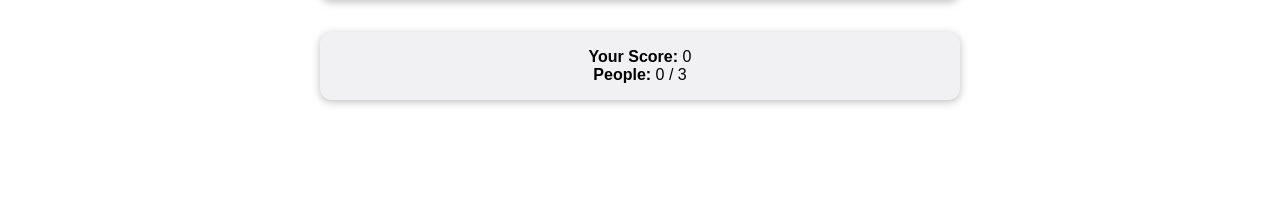
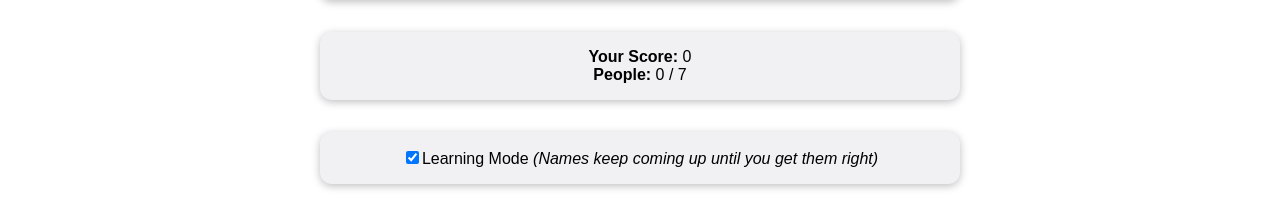
Before and after one commit to eschluntz/name-game, a Vue app: page / in a window 1280 px wide. Both pictures are taken after a click on the button "Play Now". Shown: the part 609-822 px from the top of the page. Before the commit the page ends 800 px from the top, so only its background shows below. Built offline with nearby package versions, Linux system fonts and the light colour scheme.

Commit message:
learning mode

```diff
--- a/src/App.vue
+++ b/src/App.vue
@@ -9,13 +9,17 @@
     </face-card>
     <the-score :score="score" :index="index" :total="people.length">
     </the-score>
+    <div class="card">
+      <input type="checkbox" v-model="learningMode"/><span>Learning Mode </span>
+      <em>(Names keep coming up until you get them right)</em>
+    </div>
   </div>
   <game-over v-else @play-again="playAgain" :score="score">
   </game-over>
 </template>
 
 <script>
-import { shuffle, peopleData } from './util.js'
+import { shuffle, deepCopy, peopleData } from './util.js'
 
 import FaceCard from './components/FaceCard.vue';
 import TopBar from './components/TopBar.vue';
@@ -38,7 +42,8 @@ export default {
       index: 0,
       roundCountKey: 0,
       gameState: "start", // start | play | over
-      people: shuffle(peopleData),
+      people: shuffle(deepCopy(peopleData)),
+      learningMode: true,
     };
   },
   computed: {
@@ -52,7 +57,7 @@ export default {
     },
     nextPerson(win, timeRemaining, score) {
       this.roundCountKey++; // used to force re-render the game
-      if (win) {
+      if (!this.learningMode || win) {
         this.score += score;
         this.index++;
         if (this.index >= this.people.length) {
@@ -70,7 +75,7 @@ export default {
       this.score = 0;
       this.index = 0;
       this.gameState = "play";
-      this.people = shuffle(peopleData)
+      this.people = shuffle(deepCopy(peopleData))
     },
   }
 };
--- a/src/util.js
+++ b/src/util.js
@@ -8,12 +8,16 @@ export function shuffle(array) {
   return shuffledArray;
 }
 
+export function deepCopy(originalObj) {
+  return JSON.parse(JSON.stringify(originalObj))
+}
+
 export var peopleData = [
-  // {
-  //   name: 'Satya Nadella',
-  //   faceUrl:
-  //     'https://upload.wikimedia.org/wikipedia/commons/thumb/7/78/MS-Exec-Nadella-Satya-2017-08-31-22_%28cropped%29.jpg/330px-MS-Exec-Nadella-Satya-2017-08-31-22_%28cropped%29.jpg',
-  // },
+  {
+    name: 'Satya Nadella',
+    faceUrl:
+      'https://upload.wikimedia.org/wikipedia/commons/thumb/7/78/MS-Exec-Nadella-Satya-2017-08-31-22_%28cropped%29.jpg/330px-MS-Exec-Nadella-Satya-2017-08-31-22_%28cropped%29.jpg',
+  },
   {
     name: 'Elon Musk',
     faceUrl:
@@ -24,21 +28,21 @@ export var peopleData = [
     faceUrl:
       'https://upload.wikimedia.org/wikipedia/commons/thumb/e/e1/%D0%A2%D0%B8%D0%BC_%D0%9A%D1%83%D0%BA_%2802-09-2021%29.jpg/330px-%D0%A2%D0%B8%D0%BC_%D0%9A%D1%83%D0%BA_%2802-09-2021%29.jpg',
   },
-  // {
-  //   name: 'Sundar Pichai',
-  //   faceUrl:
-  //     'https://upload.wikimedia.org/wikipedia/commons/thumb/d/d6/Sundar_Pichai_%282023%29_cropped.jpg/330px-Sundar_Pichai_%282023%29_cropped.jpg',
-  // },
-  // {
-  //   name: 'Mark Zuckerberg',
-  //   faceUrl:
-  //     'https://upload.wikimedia.org/wikipedia/commons/thumb/1/18/Mark_Zuckerberg_F8_2019_Keynote_%2832830578717%29_%28cropped%29.jpg/330px-Mark_Zuckerberg_F8_2019_Keynote_%2832830578717%29_%28cropped%29.jpg',
-  // },
-  // {
-  //   name: 'Jensen Huang',
-  //   faceUrl:
-  //     'https://upload.wikimedia.org/wikipedia/commons/thumb/c/c4/Jensen_Huang_%28cropped%29.jpg/330px-Jensen_Huang_%28cropped%29.jpg',
-  // },
+  {
+    name: 'Sundar Pichai',
+    faceUrl:
+      'https://upload.wikimedia.org/wikipedia/commons/thumb/d/d6/Sundar_Pichai_%282023%29_cropped.jpg/330px-Sundar_Pichai_%282023%29_cropped.jpg',
+  },
+  {
+    name: 'Mark Zuckerberg',
+    faceUrl:
+      'https://upload.wikimedia.org/wikipedia/commons/thumb/1/18/Mark_Zuckerberg_F8_2019_Keynote_%2832830578717%29_%28cropped%29.jpg/330px-Mark_Zuckerberg_F8_2019_Keynote_%2832830578717%29_%28cropped%29.jpg',
+  },
+  {
+    name: 'Jensen Huang',
+    faceUrl:
+      'https://upload.wikimedia.org/wikipedia/commons/thumb/c/c4/Jensen_Huang_%28cropped%29.jpg/330px-Jensen_Huang_%28cropped%29.jpg',
+  },
   {
     name: 'Jeff Bezos',
     faceUrl:
```
